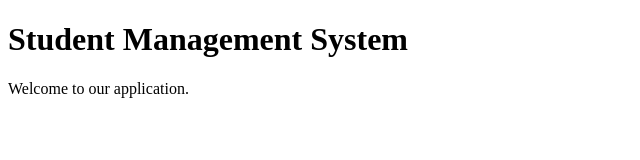
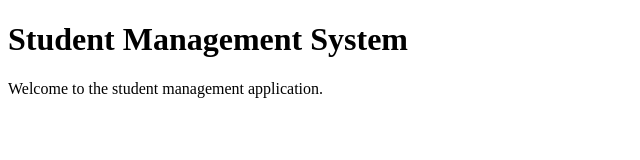
Before and after one commit to LaMorenaCodes/StudentManagement, a plain HTML site: page index.html in a window 1280 px wide. Shown: the whole page, without its empty margins (0-640 px from the left). Drawn offline with Linux system fonts and the light colour scheme.

Commit message:
Update welcome paragraph in index.html

```diff
--- a/index.html
+++ b/index.html
@@ -3,6 +3,6 @@
 <head><meta charset="utf-8"><title>Student Management</title></head>
 <body>
   <h1>Student Management System</h1>
-  <p>Welcome to our application.</p>
+  <p>Welcome to the student management application.</p>
 </body>
 </html>
```
